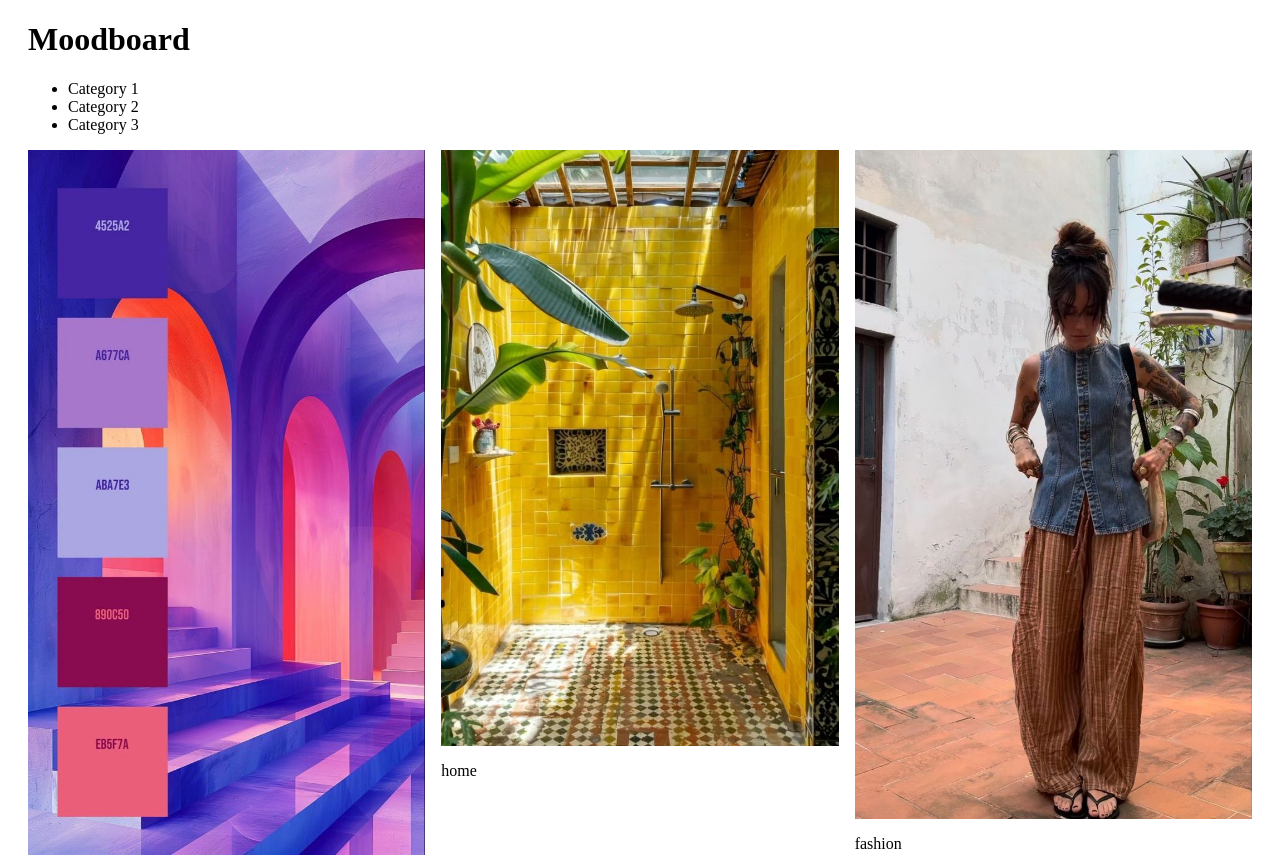
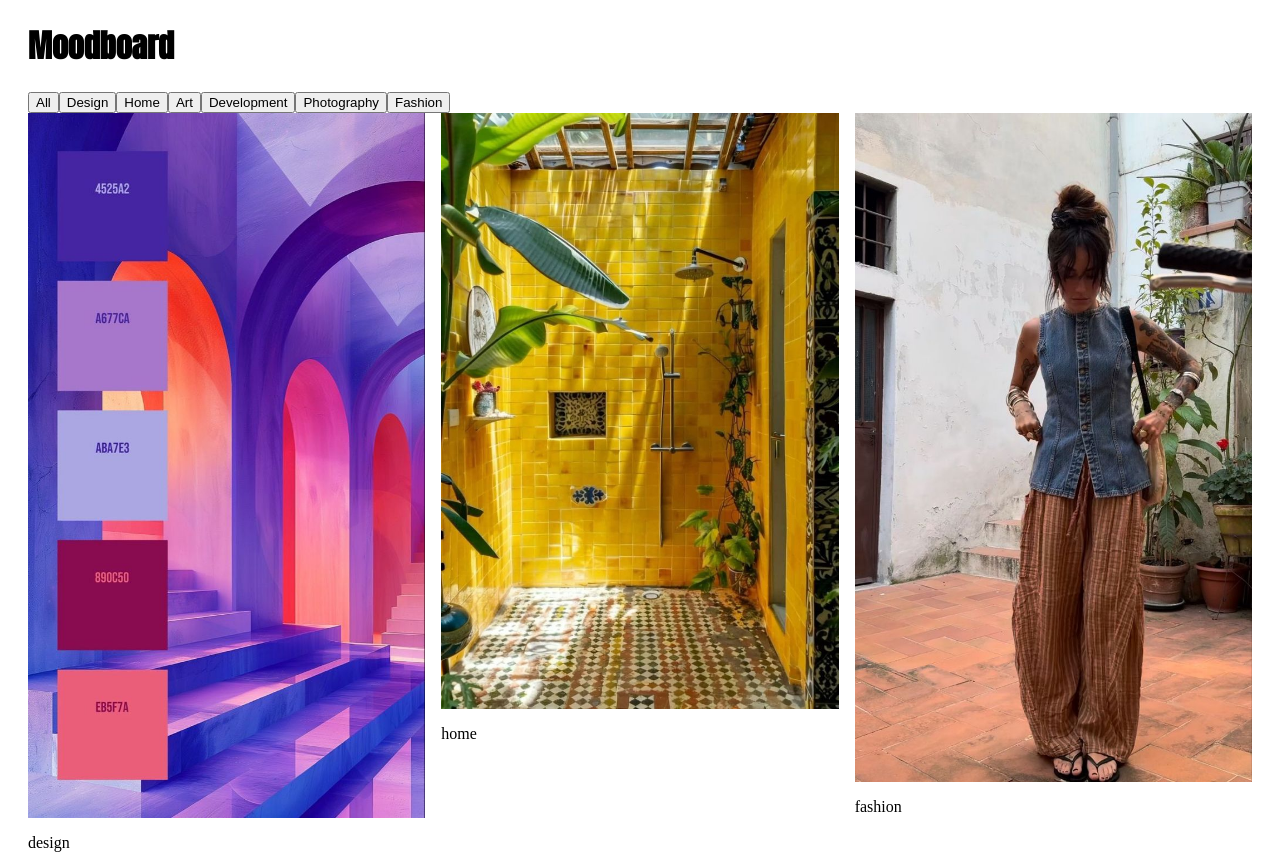
Before and after one commit to aliciabuelow/moodboard, a React (Vite) app: page / in a window 1280 px wide. Shown: the top 857 px of the page. Built offline with nearby package versions, Linux system fonts and the light colour scheme.

Commit message:
Add more items, import fonts

```diff
--- a/index.html
+++ b/index.html
@@ -3,6 +3,9 @@
   <head>
     <meta charset="UTF-8" />
     <meta name="viewport" content="width=device-width, initial-scale=1.0" />
+    <link rel="preconnect" href="https://fonts.googleapis.com">
+    <link rel="preconnect" href="https://fonts.gstatic.com" crossorigin>
+    <link href="https://fonts.googleapis.com/css2?family=Anton&family=Cormorant+Garamond:ital,wght@0,300..700;1,300..700&family=Inter:ital,opsz,wght@0,14..32,100..900;1,14..32,100..900&display=swap" rel="stylesheet">
     <title>Alicia's Moodboard</title>
   </head>
   <body>
--- a/src/components/App.jsx
+++ b/src/components/App.jsx
@@ -1,13 +1,18 @@
+import { useState } from 'react';
 import '../styles/App.css';
 import Hero from './Hero.jsx';
+import Categories from './Categories.jsx';
 import Collage from './Collage.jsx';
 import Footer from './Footer.jsx';
 
 export default function App() {
+    const [category, setCategory] = useState('all');
+
     return (
         <div className="App">
             <Hero />
-            <Collage />
+            <Categories setCategory={setCategory} />
+            <Collage category={category} />
             <Footer />
         </div>
     )
--- a/src/components/Categories.jsx
+++ b/src/components/Categories.jsx
@@ -1,11 +1,48 @@
-export default function Categories() {
+export default function Categories({ setCategory }) {
     return (
         <div className="Categories">
-            <ul className="categories">
-                <li className="category">Category 1</li>
-                <li className="category">Category 2</li>
-                <li className="category">Category 3</li>
-            </ul>
+            <button
+                className="category-btn"
+                onClick={() => setCategory('all')}
+            >
+                All
+            </button>
+            <button
+                className="category-btn"
+                onClick={() => setCategory('design')}
+            >
+                Design
+            </button>
+            <button
+                className="category-btn"
+                onClick={() => setCategory('home')}
+            >
+                Home
+            </button>
+            <button
+                className="category-btn"
+                onClick={() => setCategory('art')}
+            >
+                Art
+            </button>
+            <button
+                className="category-btn"
+                onClick={() => setCategory('development')}
+            >
+                Development
+            </button>
+            <button
+                className="category-btn"
+                onClick={() => setCategory('photography')}
+            >
+                Photography
+            </button>
+            <button
+                className="category-btn"
+                onClick={() => setCategory('fashion')}
+            >
+                Fashion
+            </button>
         </div>
     )
 }
--- a/src/components/Collage.jsx
+++ b/src/components/Collage.jsx
@@ -2,11 +2,13 @@ import Item from "./Item";
 import items from "../data/items";
 import '../styles/Collage.css';
 
-export default function Collage() {
+export default function Collage({ category }) {
+    const filteredItems = category === 'all' ? items : items.filter(item => item.category === category);
+
     return (
         <div className="Collage">
             <div className="grid-container">
-                {items.map((item, i) => {
+                {filteredItems.map((item, i) => {
                     return (
                         <div className="grid-item" key={i}>
                             <Item image={item.image} category={item.category} alt={item.alt} />
--- a/src/components/Hero.jsx
+++ b/src/components/Hero.jsx
@@ -1,4 +1,4 @@
-import Categories from './Categories.jsx';
+import '../styles/Hero.css';
 
 export default function Hero() {
     return (
@@ -6,7 +6,6 @@ export default function Hero() {
             <h1 className="title">
                 Moodboard
             </h1>
-            <Categories />
         </div>
     )
 }
--- a/src/data/items.js
+++ b/src/data/items.js
@@ -2,27 +2,123 @@ import item1 from '../assets/images/item1.jfif';
 import item2 from '../assets/images/item2.jfif';
 import item3 from '../assets/images/item3.jfif';
 import item4 from '../assets/images/item4.jfif';
+import item5 from '../assets/images/item5.jfif';
+import item6 from '../assets/images/item6.jfif';
+import item7 from '../assets/images/item7.jfif';
+import item8 from '../assets/images/item8.jfif';
+import item9 from '../assets/images/item9.jfif';
+import item10 from '../assets/images/item10.jfif';
+import item11 from '../assets/images/item11.jfif';
+import item12 from '../assets/images/item12.jfif';
+import item13 from '../assets/images/item13.jfif';
+import item14 from '../assets/images/item14.jfif';
+import item15 from '../assets/images/item15.jfif';
+import item16 from '../assets/images/item16.jfif';
+import item17 from '../assets/images/item17.jfif';
+import item18 from '../assets/images/item18.jfif';
+import item19 from '../assets/images/item19.jfif';
+import item20 from '../assets/images/item20.jfif';
 
 const items = [
     {
         image: item1,
-        category: 'colour',
-        alt: ''
+        category: 'design',
+        alt: 'Colour palette of pinks and purples'
     },
     {
         image: item2,
         category: 'home',
-        alt: ''
+        alt: 'Yellow outdoor shower with plants'
     },
     {
         image: item3,
         category: 'fashion',
-        alt: ''
+        alt: 'Woman wearing orange wide leg pants and a denim vest top'
     },
     {
         image: item4,
         category: 'fashion',
-        alt: ''
+        alt: 'Brown platform sandals decorated with beads and ropes'
+    },
+    {
+        image: item5,
+        category: 'design',
+        alt: 'Patagonia poster with altered colours'
+    },
+    {
+        image: item6,
+        category: 'development',
+        alt: 'Retail website with colourful backgrounds and abstract shapes'
+    },
+    {
+        image: item7,
+        category: 'design',
+        alt: 'Illustrated advertisement for oils and sauces'
+    },
+    {
+        image: item8,
+        category: 'art',
+        alt: 'Rene Magritte painting of a bust of a woman with blood on her eye'
+    },
+    {
+        image: item9,
+        category: 'design',
+        alt: 'Colourful Japenese illustrated poster featuring colourful tiger'
+    },
+    {
+        image: item10,
+        category: 'home',
+        alt: 'Bright cobalt blue painted wall with paintings'
+    },
+    {
+        image: item11,
+        category: 'art',
+        alt: 'Abstract painting of a man with a horse head, a goose, and a hand'
+    },
+    {
+        image: item12,
+        category: 'design',
+        alt: 'Poster featuring a high saturation image and bright yellow border'
+    },
+    {
+        image: item13,
+        category: 'photography',
+        alt: 'A skiier doing a jump mid-air with a bright blue sky background'
+    },
+    {
+        image: item14,
+        category: 'design',
+        alt: 'A poster of a desaturated man wearing sneakers with layers of colourful borders'
+    },
+    {
+        image: item15,
+        category: 'development',
+        alt: 'A retail website with a warm colourful hero image and abstract shapes'
+    },
+    {
+        image: item16,
+        category: 'art',
+        alt: 'Realistic illustration of tomatoes on a vine against a blue background'
+    },
+    {
+        image: item17,
+        category: 'art',
+        alt: 'Woman walking through a gallery viewing artwork on large text on a green background'
+    },
+    {
+        image: item18,
+        category: 'home',
+        alt: 'Outdoor wooden bar with bottles displayed openly and a mural on the back wall'
+    },
+    {
+        image: item19,
+        category: 'design',
+        alt: 'Poster of the Brooklyn Bridge with illustrations of flowers and rainbows embedded in the photo'
+    },
+    {
+        image: item20,
+        category: 'development',
+        alt: 'Website for interior design company featuring warm colour palette and photographs'
     }
 ];
 
--- /dev/null
+++ b/src/styles/Hero.css
@@ -0,0 +1,3 @@
+h1 {
+    font-family: 'Anton', sans-serif;
+}
```
